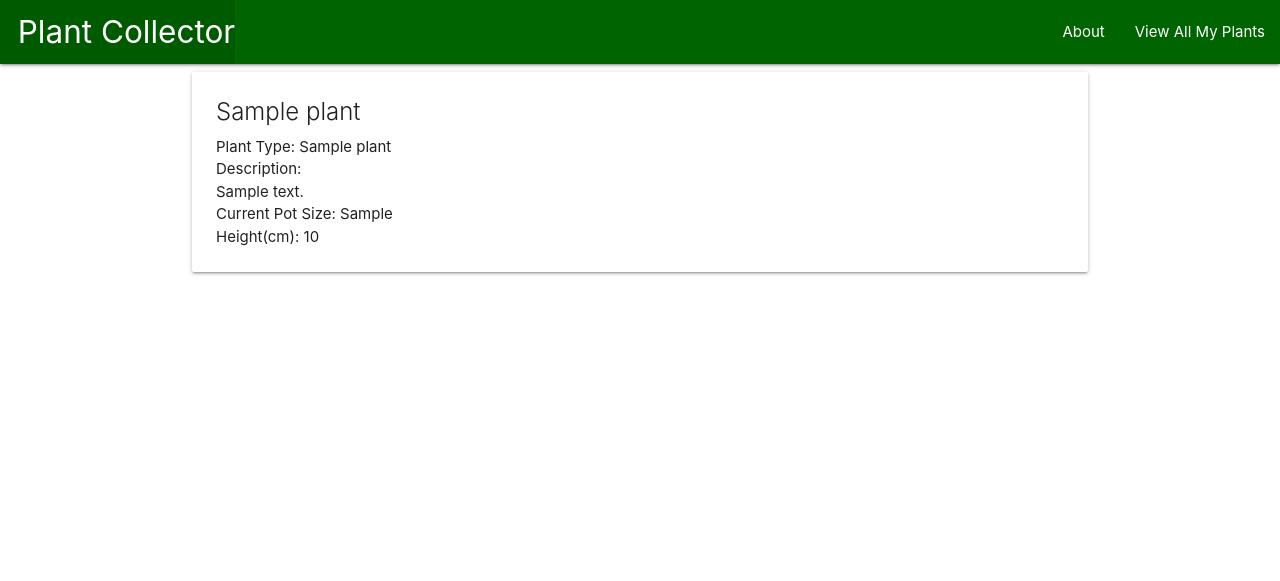
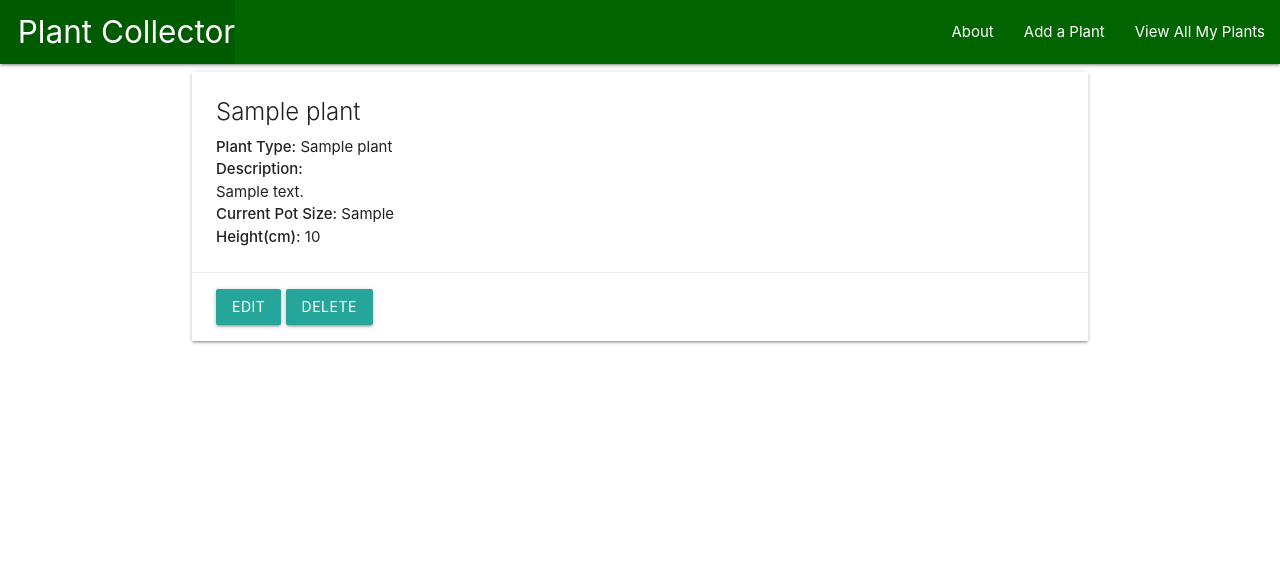
Before and after one commit to napogonowski/plant-collector, a Django app: page /plants/1/ in a window 1280 px wide. Shown: the top 581 px of the page. Run offline with Django 4.2, Linux system fonts and the light colour scheme; tables that the repository leaves empty hold one stand-in row (values such as "Sample post").

Commit message:
CRUD funcitonality added

```diff
--- a/main_app/models.py
+++ b/main_app/models.py
@@ -1,4 +1,5 @@
 from django.db import models
+from django.urls import reverse
 
 
 class Plant(models.Model):
@@ -10,3 +11,7 @@ class Plant(models.Model):
 
     def __str__(self):
         return f'{self.givenName} ({self.id})'
+
+
+    def get_absolute_url(self):
+        return reverse('detail', kwargs={'plant_id': self.id})
--- a/main_app/templates/base.html
+++ b/main_app/templates/base.html
@@ -14,11 +14,12 @@
         <nav>
         <div class="nav-wrapper">
             <ul>
-            <li><a href="/" class="left brand-logo">&nbsp;&nbsp;Plant Collector</a></li>
+            <li><a href="{% url 'home' %}" class="left brand-logo">&nbsp;&nbsp;Plant Collector</a></li>
             </ul>
             <ul class="right">
-            <li><a href="/about">About</a></li>
-            <li><a href="/plants">View All My Plants</a></li>
+            <li><a href="{% url 'about' %}">About</a></li>
+            <li><a href="{% url 'plants_create' %}">Add a Plant</a></li>
+            <li><a href="{% url 'index' %}">View All My Plants</a></li>
             </ul>
         </div>
         </nav>
--- a/main_app/templates/plants/detail.html
+++ b/main_app/templates/plants/detail.html
@@ -1,24 +1,19 @@
 {% extends 'base.html' %}
 {% block content %}
 
+<div class="card">
+    <div class="card-content">
+        <span class="card-title">{{ plant.givenName }}</span>
+        <p><strong>Plant Type:</strong> {{ plant.plantName }} </p>
+        <p><strong>Description:</strong> {{ plant.description|linebreaks }}</p>
+        <p><strong>Current Pot Size:</strong> {{ plant.potSize }} </p>
+        <p><strong>Height(cm):</strong> {{ plant.height }} </p>
+    </div>
+    <div class="card-action">
+        <a class="btn" href="{% url 'plants_update' plant.id %}">Edit</a>
+        <a  class="btn" href="{% url 'plants_delete' plant.id %}">Delete</a>
+    </div>
 
-<div class="card">
-        <div class="card-content">
-            <span class="card-title">{{ plant.givenName }}</span>
-            <p>Plant Type: {{ plant.plantName }} </p>
-            <p>Description: {{ plant.description|linebreaks }}</p>
-            <p>Current Pot Size: {{ plant.potSize }} </p>
-            <p>Height(cm): {{ plant.height }} </p>
-        </div>
-    </a>
 </div>
 
-
-
-
-
-
-
-
-
 {% endblock %}
--- a/main_app/urls.py
+++ b/main_app/urls.py
@@ -5,5 +5,8 @@ urlpatterns = [
     path('', views.home, name='home'),
     path('about/', views.about, name='about'),
     path('plants/', views.plants_index, name='index'),
-    path('plants/<int:plant_id>/', views.plants_detail, name="detail")
+    path('plants/<int:plant_id>/', views.plants_detail, name="detail"),
+    path('plants/create', views.PlantCreate.as_view(), name='plants_create'),
+    path('plants/<int:pk>/update/', views.PlantUpdate.as_view(), name='plants_update'),
+    path('plants/<int:pk>/delete/', views.PlantDelete.as_view(), name='plants_delete'),
 ]
--- a/main_app/views.py
+++ b/main_app/views.py
@@ -1,4 +1,5 @@
 from django.shortcuts import render
+from django.views.generic.edit import CreateView, UpdateView, DeleteView
 from .models import Plant
 
 
@@ -20,3 +21,15 @@ def plants_detail (request, plant_id):
     return render(request, 'plants/detail.html', {
         'plant': plant
     })
+
+class PlantCreate(CreateView):
+    model = Plant
+    fields = '__all__'
+
+class PlantUpdate(UpdateView):
+    model = Plant
+    fields = '__all__'
+
+class PlantDelete(DeleteView):
+    model = Plant
+    success_url = '/plants'
```
Also changed, not shown: main_app/templates/main_app/plant_confirm_delete.html (added, +11 -0 lines), main_app/templates/main_app/plant_form.html (added, +18 -0 lines).
